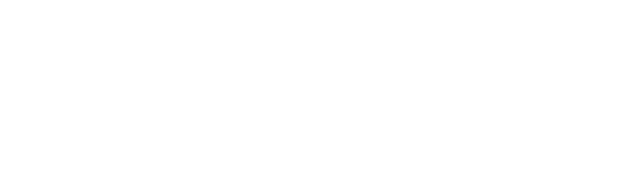
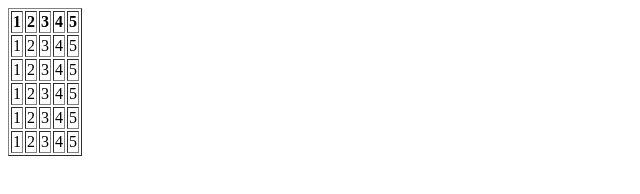
Before and after one commit to yulianna2323/ProjectWaiter, a plain HTML site: page index.html in a window 1280 px wide. Shown: the whole page, without its empty margins (0-640 px from the left). Drawn offline with Linux system fonts and the light colour scheme.

Commit message:
add some hren

```diff
--- a/index.html
+++ b/index.html
@@ -5,6 +5,58 @@
     <title>Title</title>
 </head>
 <body>
-
+    <header></header>
+    <main>
+        <table border="1">
+            <thead>
+            <tr>
+                <th>1</th>
+                <th>2</th>
+                <th>3</th>
+                <th>4</th>
+                <th>5</th>
+            </tr>
+            </thead>
+            <tbody>
+            <tr>
+                <td>1</td>
+                <td>2</td>
+                <td>3</td>
+                <td>4</td>
+                <td>5</td>
+            </tr>
+            <tr>
+                <td>1</td>
+                <td>2</td>
+                <td>3</td>
+                <td>4</td>
+                <td>5</td>
+            </tr>
+            <tr>
+                <td>1</td>
+                <td>2</td>
+                <td>3</td>
+                <td>4</td>
+                <td>5</td>
+            </tr>
+            <tr>
+                <td>1</td>
+                <td>2</td>
+                <td>3</td>
+                <td>4</td>
+                <td>5</td>
+            </tr>
+            <tr>
+                <td>1</td>
+                <td>2</td>
+                <td>3</td>
+                <td>4</td>
+                <td>5</td>
+            </tr>
+            </tbody>
+        </table>
+    </main>
+    <section></section>
+    <footer></footer>
 </body>
 </html>
```
